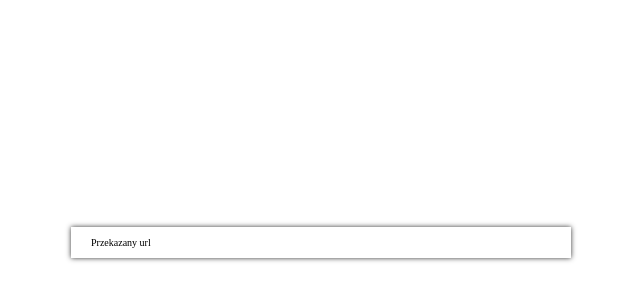
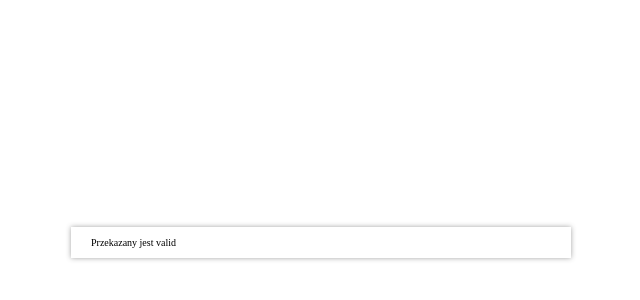
Before and after one commit to Bartoszkie/netzindianer__task, a React (Create React App) app: page / in a window 1280 px wide. Shown: the part 158-458 px from the top of the page, without its empty margins (319-959 px from the left). Built offline with nearby package versions, Linux system fonts and the light colour scheme.

Commit message:
added schema validation for url

```diff
--- a/src/App.js
+++ b/src/App.js
@@ -13,7 +13,7 @@ function App() {
   return (
     <div className="App">
       <HomePage>
-        <FeedPreview url="test" />
+        <FeedPreview url="https://www.gamespot.com/feeds/mashup/" />
       </HomePage>
     </div>
   );
--- a/src/components/feed-preview/feed-preview.component.jsx
+++ b/src/components/feed-preview/feed-preview.component.jsx
@@ -1,10 +1,31 @@
-import React from "react";
+import React, { useState, useEffect } from "react";
+import { schema } from "./feed-preview.utils";
 
 const FeedPreview = ({ url }) => {
+  const [isValid, setIsValid] = useState(false);
+
+  const checkIfUrlIsValid = async () => {
+    const isValidSchema = await schema.isValid(url);
+
+    if (isValidSchema) {
+      setIsValid(true);
+    } else {
+      setIsValid(false);
+    }
+  };
+
+  useEffect(() => {
+    checkIfUrlIsValid();
+  }, []);
+
   return (
     <div className="feed-preview">
       <div className="feed-preview__content">
-        <p>Przekazany url</p>
+        {isValid ? (
+          <p>Przekazany jest valid</p>
+        ) : (
+          <p>Przekazany jest chujowy</p>
+        )}
       </div>
     </div>
   );
--- /dev/null
+++ b/src/components/feed-preview/feed-preview.utils.js
@@ -0,0 +1,9 @@
+import * as yup from "yup";
+
+export const schema = yup
+  .string()
+  .required("URL is required!")
+  .matches(
+    /(https?:\/\/)?([\w\-])+\.{1}([a-zA-Z]{2,63})([\/\w-]*)*\/?\??([^#\n\r]*)?#?([^\n\r]*)/,
+    "Invalid URL"
+  );
--- a/src/styles/base/_variables.scss
+++ b/src/styles/base/_variables.scss
@@ -2,4 +2,4 @@
 $color-white: #fff;
 
 //ASSETS
-$box-shadow-primary: 0 0 5px #333;
+$box-shadow-primary: 0 0 5px rgba(51, 51, 51, 0.452);
```
